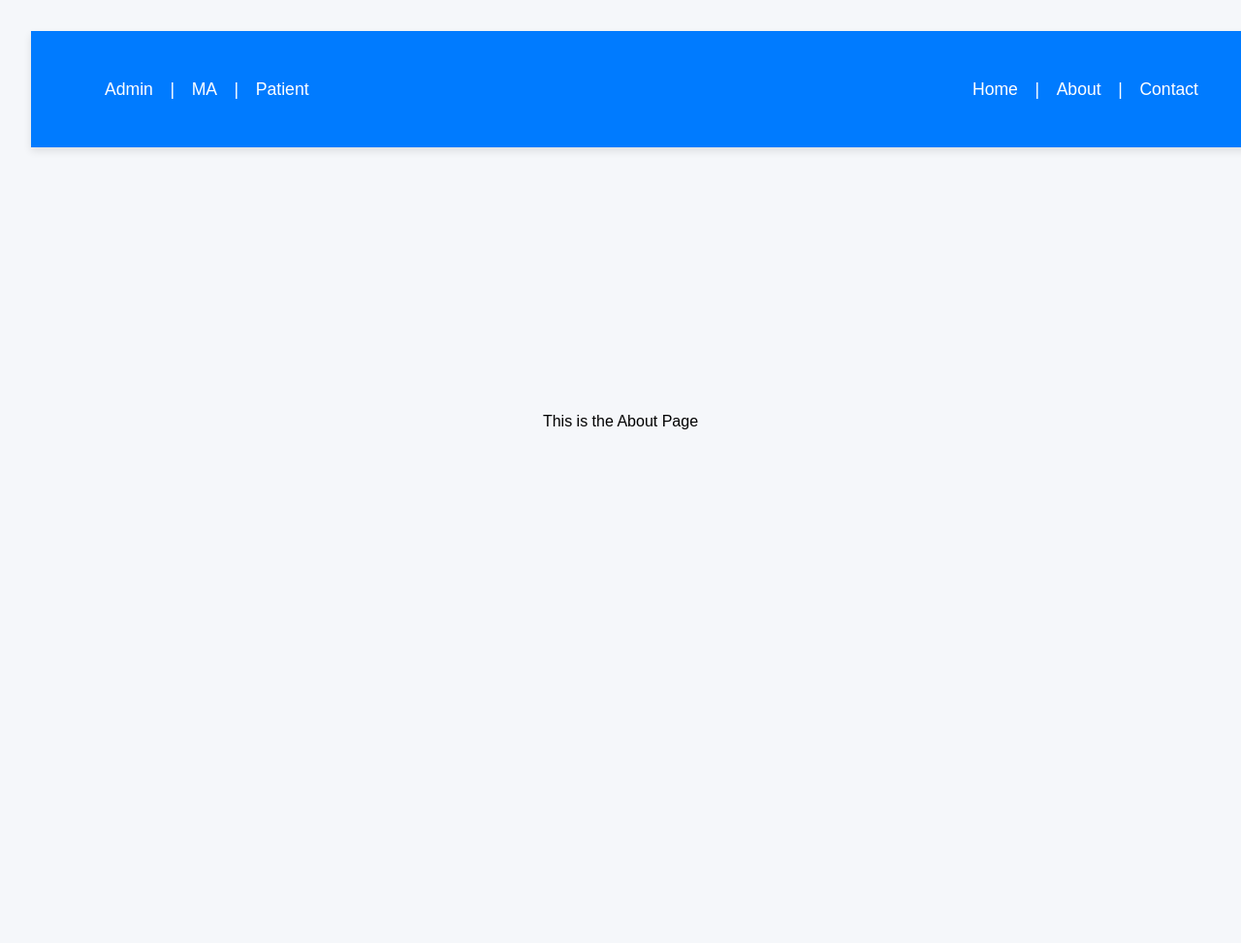
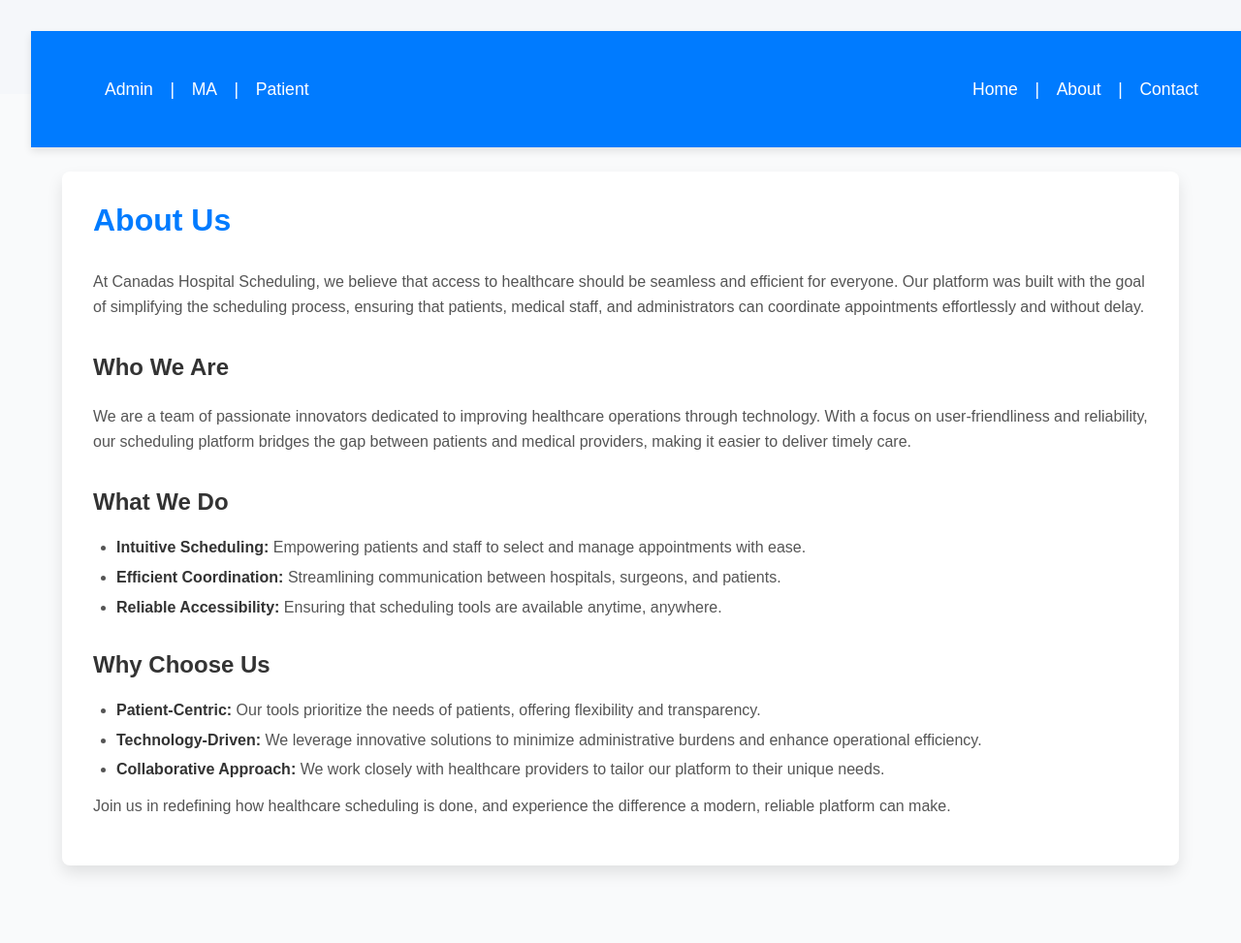
Before and after one commit to rhino78/canadas, a Flask app: page /about in a window 1280 px wide. Shown: the whole page at 97% size. Before the commit the page ends 443 px from the top, so only its background shows below. Run offline with Flask 3, Linux system fonts and the light colour scheme.

Commit message:
more updates

```diff
--- a/static/style.css
+++ b/static/style.css
@@ -14,6 +14,61 @@
   background-color: #f5f7fa;
   padding-top: 70px; /* Adjust based on title bar height */
   margin: 0;
+}
+
+/* About Page Styling */
+.about-section {
+  background-color: #f9fafb;
+  margin-top: 200px;
+  padding: 3em 2em;
+  text-align: center;
+}
+
+.about-container {
+  max-width: 1600px;
+  margin-top: 10;
+  /* margin: 0 auto; */
+  background-color: #fff;
+  padding: 2em;
+  border-radius: 8px;
+  box-shadow: 0 8px 16px rgba(0, 0, 0, 0.1);
+}
+
+.about-container h1 {
+  font-size: 2em;
+  color: #007bff;
+  margin-bottom: 1em;
+  text-align: left;
+}
+
+.about-container h2 {
+  font-size: 1.5em;
+  color: #333;
+  margin-top: 1.5em;
+  text-align: left;
+}
+
+.about-container p {
+  font-size: 1em;
+  color: #555;
+  line-height: 1.6;
+  margin: 1em 0;
+  text-align: left;
+}
+
+.about-container ul {
+  list-style-type: disc;
+  padding-left: 1.5em;
+  text-align: left;
+}
+
+.about-container ul li {
+  margin-bottom: 0.8em;
+  color: #555;
+}
+
+.about-container ul li strong {
+  color: #333;
 }
 
 h2 {
--- a/templates/about.html
+++ b/templates/about.html
@@ -1,22 +1,86 @@
-
-<!DOCTYPE html>
+<!doctype html>
 <html lang="en">
   <head>
     <meta charset="utf-8" />
     <meta name="viewport" content="width=device-width, initial-scale=1" />
-    <title>Hospital Scheduling</title>
-    <link rel="stylesheet" href="{{ url_for('static', filename='style.css')}}">
+    <title>About Us | Hospital Scheduling</title>
+    <link
+      rel="stylesheet"
+      href="{{ url_for('static', filename='style.css')}}"
+    />
   </head>
   <body>
     <!-- Title Bar -->
     <div class="title-bar">
       <div class="title-left">
-        <a href="/admin">Admin</a> | <a href="/ma">MA</a> | <a href="/patient">Patient</a>
+        <a href="/admin">Admin</a> | <a href="/ma">MA</a> |
+        <a href="/patient">Patient</a>
       </div>
       <div class="title-right">
-        <a href="/">Home</a> | <a href="/about">About</a> | <a href="/contact">Contact</a>
+        <a href="/">Home</a> | <a href="/about">About</a> |
+        <a href="/contact">Contact</a>
       </div>
     </div>
-    <p>This is the About Page</p>
+
+    <!-- About Section -->
+    <section class="about-section">
+      <div class="about-container">
+        <h1>About Us</h1>
+        <p>
+          At Canadas Hospital Scheduling, we believe that access to healthcare
+          should be seamless and efficient for everyone. Our platform was built
+          with the goal of simplifying the scheduling process, ensuring that
+          patients, medical staff, and administrators can coordinate
+          appointments effortlessly and without delay.
+        </p>
+
+        <h2>Who We Are</h2>
+        <p>
+          We are a team of passionate innovators dedicated to improving
+          healthcare operations through technology. With a focus on
+          user-friendliness and reliability, our scheduling platform bridges the
+          gap between patients and medical providers, making it easier to
+          deliver timely care.
+        </p>
+
+        <h2>What We Do</h2>
+        <ul>
+          <li>
+            <strong>Intuitive Scheduling:</strong> Empowering patients and staff
+            to select and manage appointments with ease.
+          </li>
+          <li>
+            <strong>Efficient Coordination:</strong> Streamlining communication
+            between hospitals, surgeons, and patients.
+          </li>
+          <li>
+            <strong>Reliable Accessibility:</strong> Ensuring that scheduling
+            tools are available anytime, anywhere.
+          </li>
+        </ul>
+
+        <h2>Why Choose Us</h2>
+        <ul>
+          <li>
+            <strong>Patient-Centric:</strong> Our tools prioritize the needs of
+            patients, offering flexibility and transparency.
+          </li>
+          <li>
+            <strong>Technology-Driven:</strong> We leverage innovative solutions
+            to minimize administrative burdens and enhance operational
+            efficiency.
+          </li>
+          <li>
+            <strong>Collaborative Approach:</strong> We work closely with
+            healthcare providers to tailor our platform to their unique needs.
+          </li>
+        </ul>
+
+        <p>
+          Join us in redefining how healthcare scheduling is done, and
+          experience the difference a modern, reliable platform can make.
+        </p>
+      </div>
+    </section>
   </body>
 </html>
```
Also changed, not shown: other parts of static/style.css (+57 -9 lines), app.py (+13 -7 lines), static/contact_style.css (+26 -17 lines), templates/contact.html (+35 -15 lines), templates/medicalassistant.html (+83 -51 lines). Lines whose indentation alone changed are shown as unchanged.
